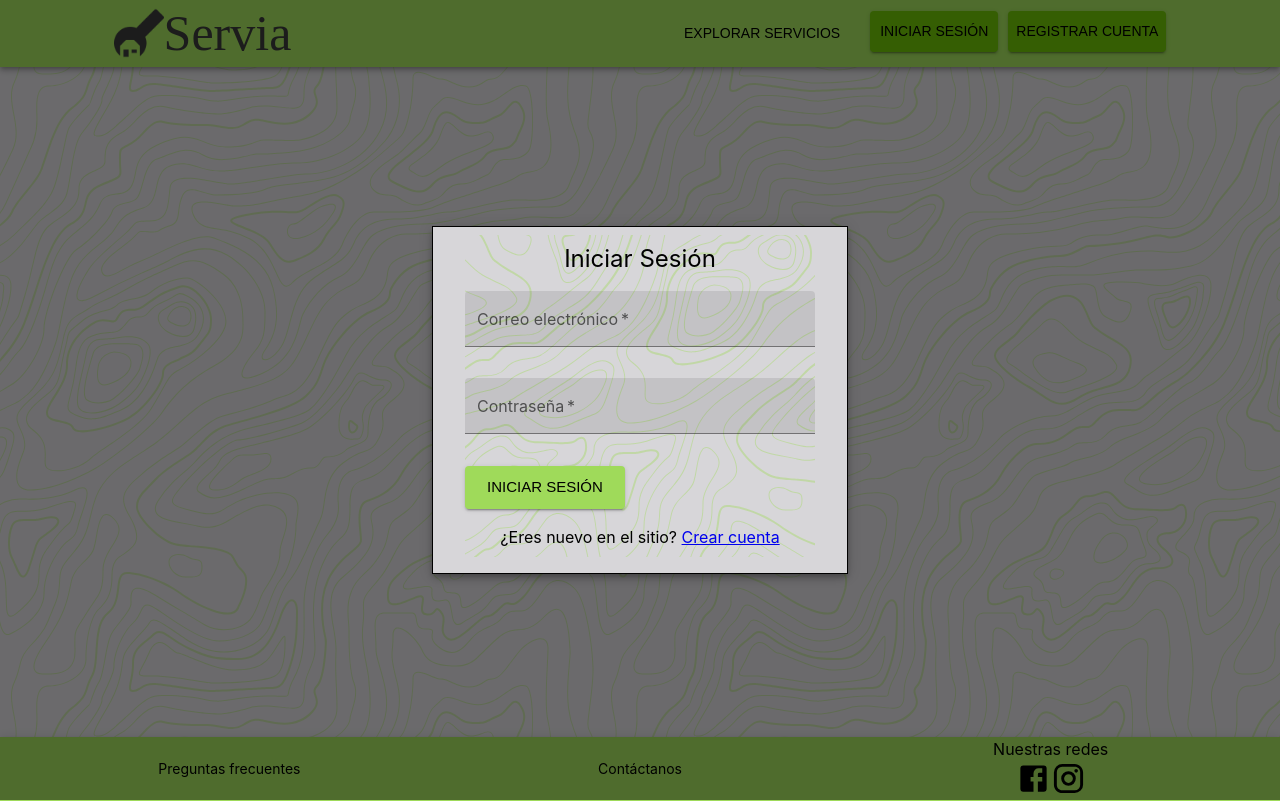
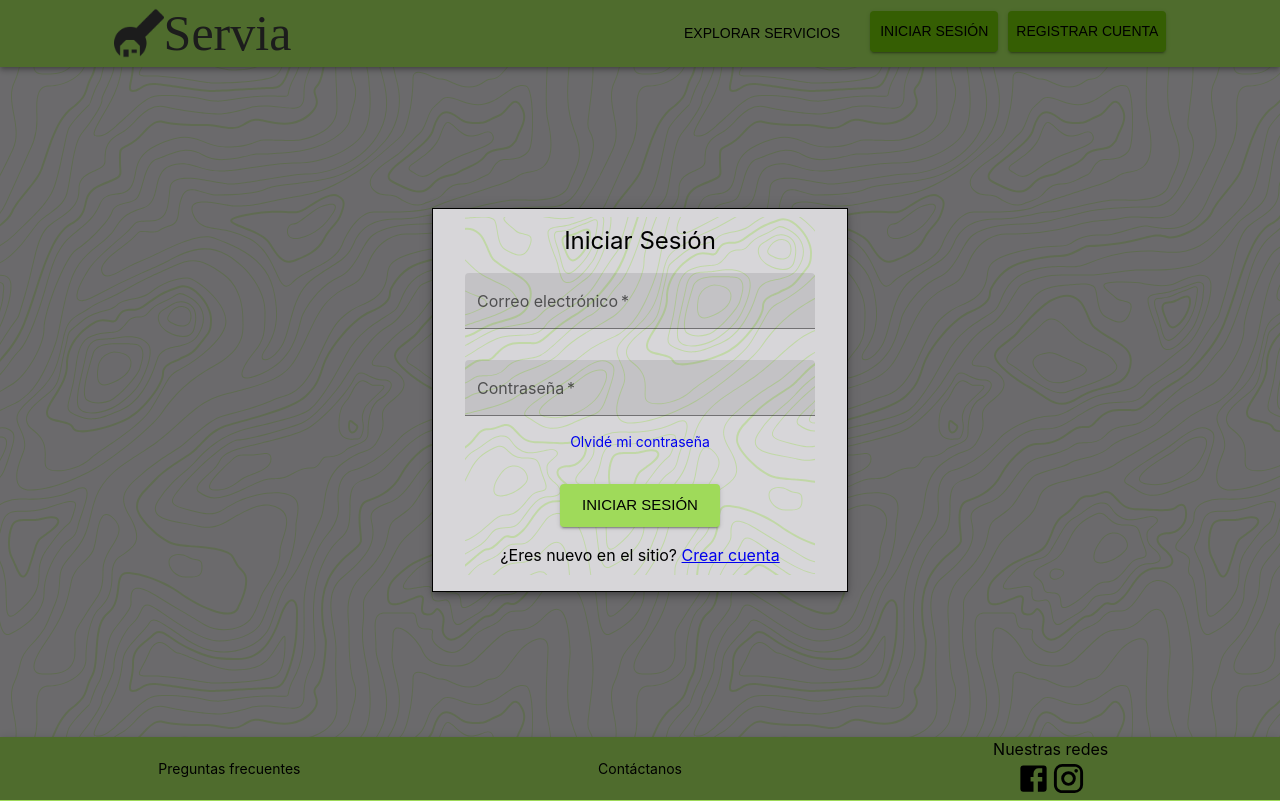
Before and after one commit to Instyc/App-Servicios, a React (Create React App) app: page / in a window 1280 px wide. Both pictures are taken after a click on the button "INICIAR SESIÓN". Built offline with nearby package versions, Linux system fonts and the light colour scheme.

Commit message:
Correción de error al buscar solicitudes de servicios.

```diff
--- a/src/componentes/Categoria/Categoria.js
+++ b/src/componentes/Categoria/Categoria.js
@@ -53,13 +53,14 @@ export default function Categoria() {
         axios.get(state.servidor+"/api/solicitud?Categoria_id="+id+"&pausado=false&bloqueado=false&tipo="+tipoPublicacion)
         .then(response => {
             let hoy = Date.now()
-            let filtro = response.data.map((solicitud)=>{
+            let filtro = []
+            response.data.map((solicitud)=>{
                 let modificado = new Date(solicitud.updated_at)
                 let dias = parseInt((hoy-modificado)/1000/60/60/24)
 
                 let diasTipo = tipoPublicacion?30:15
                 if(dias <= diasTipo){
-                    return solicitud
+                    filtro.push(solicitud)
                 }
             })
 
@@ -116,13 +117,17 @@ export default function Categoria() {
         axios.get(state.servidor+"/api/solicitud?"+IDS+"pausado=false&bloqueado=false&tipo="+tipoPublicacion+"&titulo_contains="+inputBusqueda)
         .then(response => {
             let hoy = Date.now()
-            let filtro = response.data.map((solicitud)=>{
+            let filtro = []
+            response.data.map((solicitud)=>{
                 let modificado = new Date(solicitud.updated_at)
                 let dias = parseInt((hoy-modificado)/1000/60/60/24)
-                if(dias <= 15){
-                    return solicitud
+
+                let diasTipo = tipoPublicacion?30:15
+                if(dias <= diasTipo){
+                    filtro.push(solicitud)
                 }
             })
+
             if (tipoPublicacion){
                 //Descartamos las solicitudes que tienen usuarios pausados y bloqueados
                 filtro = filtro.filter((solicitud)=>(solicitud.Usuario_id.estado === false && solicitud.Usuario_id.bloqueado===false))
--- a/src/componentes/Sesion/InicioSesion.js
+++ b/src/componentes/Sesion/InicioSesion.js
@@ -158,21 +158,17 @@ export default function IniciarSesion({mensaje}) {
                     </Typography>
                   </Hidden>
 
-                  {
-                    /*
-                    <Grid item xs={12}>
-                      {
-                        !pwd_olvidada && <LinkMUI color="secondary" className={classes.margenArriba} href="#" onClick={()=>{setpwd_olvidada(true)}}>
-                          Olvidé mi contraseña
-                        </LinkMUI>
-                      }
-                    </Grid>
-                    */
-                  }
+                  <Grid item xs={12} align="center">
+                    {
+                      !pwd_olvidada && <LinkMUI color="black" className={classes.margenArriba} href="#" onClick={()=>{setpwd_olvidada(true)}}>
+                        Olvidé mi contraseña
+                      </LinkMUI>
+                    }
+                  </Grid>
 
-                  <Grid item xs={12}>
+                  <Grid item xs={12} align="center">
                     {
-                      pwd_olvidada && <LinkMUI className={classes.margenArriba} href="#" onClick={()=>{setpwd_olvidada(false)}}>
+                      pwd_olvidada && <LinkMUI color="error" className={classes.margenArriba} href="#" onClick={()=>{setpwd_olvidada(false)}}>
                         Cancelar
                       </LinkMUI>
                     }
@@ -182,7 +178,7 @@ export default function IniciarSesion({mensaje}) {
                     <LinearProgress />
                   </div>
 
-                  <Grid item xs={12}>
+                  <Grid item xs={12} align="center">
                     <Button
                       onClick={iniciarSesion}
                       size="large"
```
